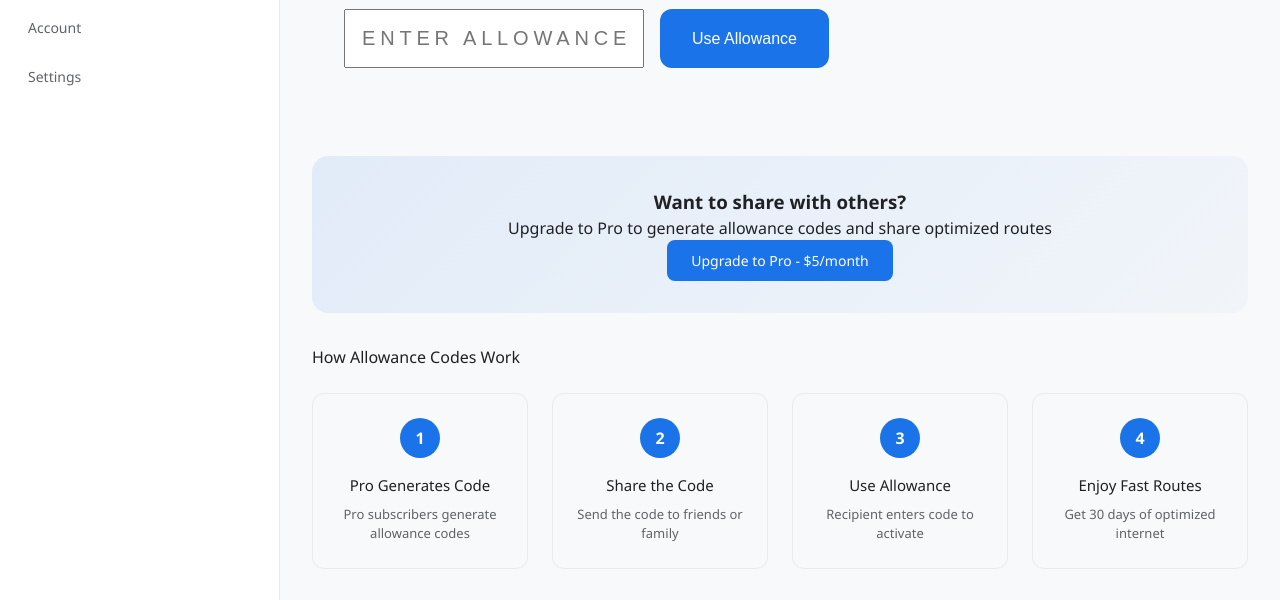
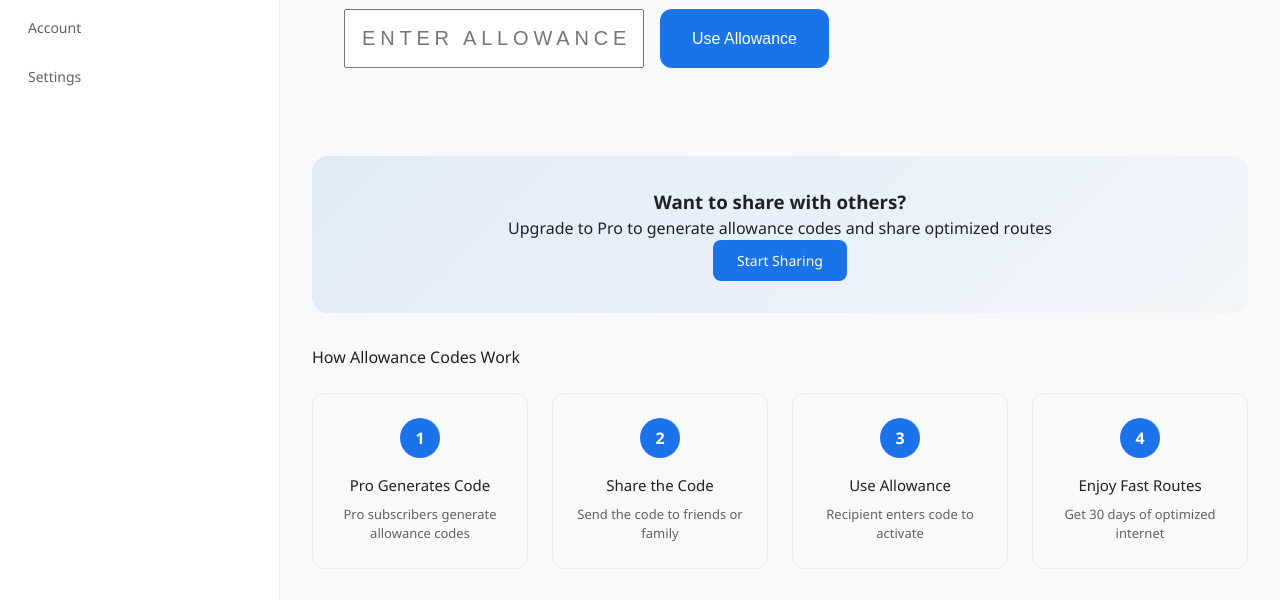
Before and after one commit to ZatQasim/Form-Speed, a Python web app: template templates/speed_sharing.html in a window 1280 px wide. Shown: the part 489-1089 px from the top of the page. Run offline with Jinja, Linux system fonts and the light colour scheme; the template is opened without the code that fills it, so the values that code supplies are empty; some web fonts are replaced.

Commit message:
Update button text to start sharing
Change the text of the "Upgrade to Pro - $5/month" button to "Start Sharing" in the speed sharing template.

Replit-Commit-Author: Agent
Replit-Commit-Session-Id: cd8d1547-fd8b-446d-b911-e5d0533dd8fd
Replit-Commit-Checkpoint-Type: full_checkpoint
Replit-Commit-Event-Id: 2d425c68-e2c0-4973-a4c7-676e3d8a0661
Replit-Commit-Screenshot-Url: https://storage.googleapis.com/screenshot-production-us-central1/2966eb68-fefc-485f-a75f-1f3a74e836f9/cd8d1547-fd8b-446d-b911-e5d0533dd8fd/4v6ACC6
Replit-Helium-Checkpoint-Created: true

```diff
--- a/templates/speed_sharing.html
+++ b/templates/speed_sharing.html
@@ -106,7 +106,7 @@
         <div class="upgrade-cta">
             <h3>Want to share with others?</h3>
             <p>Upgrade to Pro to generate allowance codes and share optimized routes</p>
-            <a href="{{ url_for('subscribe') }}" class="btn btn-primary">Upgrade to Pro - $5/month</a>
+            <a href="{{ url_for('subscribe') }}" class="btn btn-primary">Start Sharing</a>
         </div>
 
         {% endif %}
```
